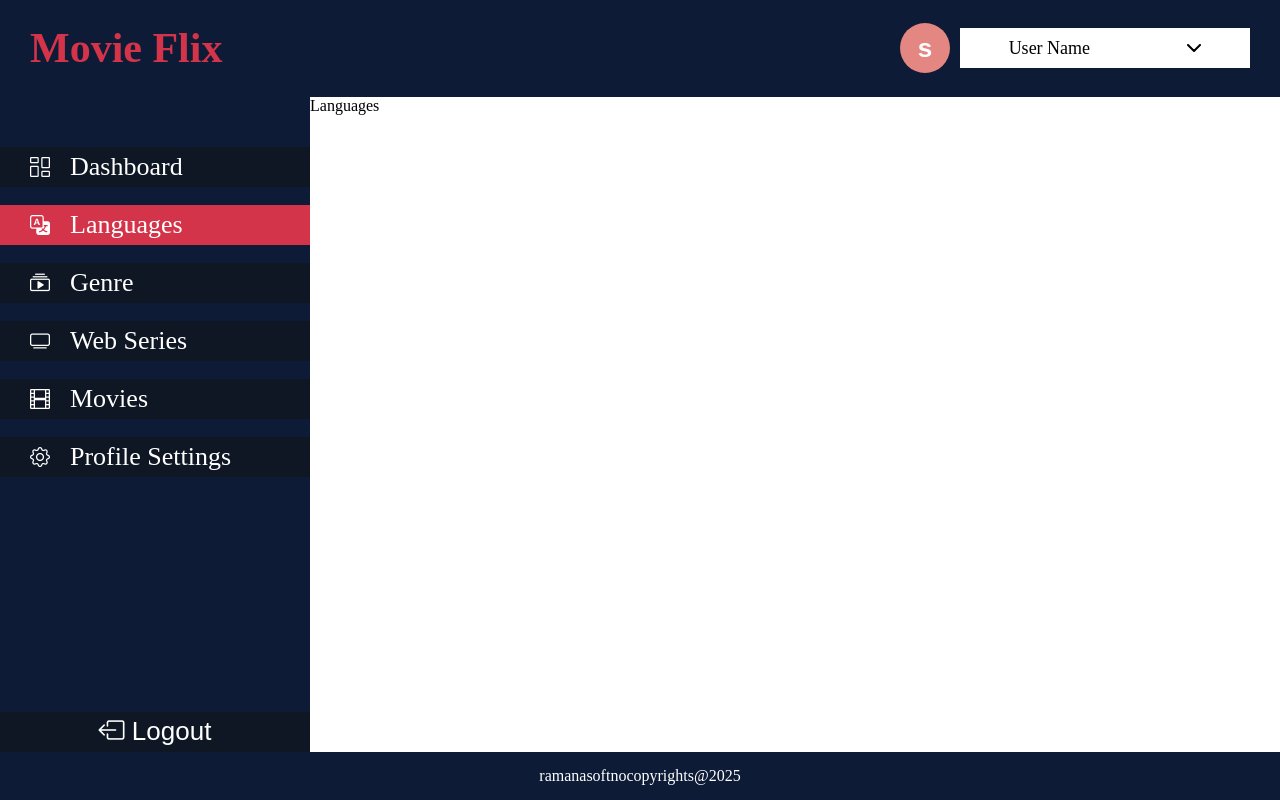
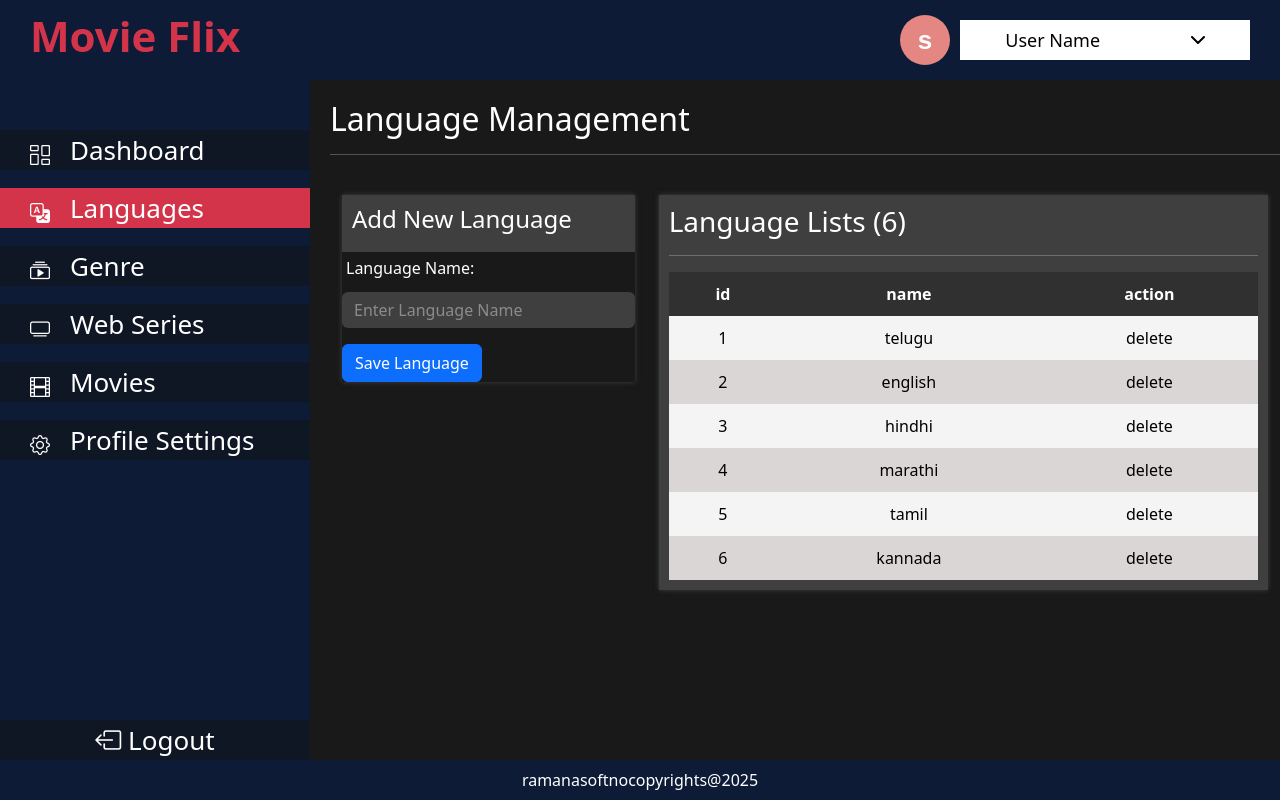
Before and after one commit to sandeepnani0902/movie-flix, a React (Vite) app: page /dashboard/languages in a window 1280 px wide. Built offline with nearby package versions, Linux system fonts and the light colour scheme; a web font is replaced by a local one.

Commit message:
created language component

```diff
--- a/src/components/Dashboard/Dashboard.jsx
+++ b/src/components/Dashboard/Dashboard.jsx
@@ -4,6 +4,7 @@
 import dropdownImg from "../../assets/dropdown.svg";
 // import Viewprofile from './Dropdownpages/Viewprofile';
 import './dashboard.css';
+
 
 function Dashboard({profile}) {
   const [checkdropdown, setCheckdropdown] = useState(false);
--- a/src/components/Dashboard/dashboard.css
+++ b/src/components/Dashboard/dashboard.css
@@ -97,6 +97,7 @@
   gap: 10px;
   flex-direction: column;
   background-color: #fff;
+  margin: 0;
 }
 .dropdown-content li{
   width: 100%;
@@ -114,7 +115,9 @@
 }
 
 .dashboard-content{
-  height: calc(100vh - 145px);
+  height: calc(100vh - 120px);
+  width: 100%;
+
 }
 footer {
   height: 100px;
--- a/src/components/pages/Languages.jsx
+++ b/src/components/pages/Languages.jsx
@@ -1,8 +1,76 @@
-import React from 'react'
+import React, { useEffect, useState } from 'react'
+import Button from 'react-bootstrap/Button';
+import {Form, Container, Row, Col} from 'react-bootstrap';
+import '../pagescss/language.css'
+import axios from 'axios'
+function Languages() {
+  const [languageslist, setLanguageslist] = useState(["telugu", "english","hindhi","marathi", "tamil","kannada"])
+  const [language, setLanguage] = useState("")
 
-function Languages() {
+     async function savelanguage(){
+    // const response = await axios.post(`https://localhost:2025/movieflix/language/:${language}`)
+    console.log(language)
+    setLanguage("")
+    }
+
   return (
-    <div>Languages</div>
+    <div className='language-container'>
+      <div className="language-header">
+        <h2>Language Management</h2>
+        <div className="hr" />
+      </div>
+      <hr />
+      <Container className='contianer'>
+        <Row>
+          <Col lg={4} md={6} xs={12}>
+            <div className="form">
+               <Form>
+                  <Form.Group className="mb-3">
+                    <div className='language-subtitle'>
+                      <h4>Add New Language</h4>
+                    </div>
+                    <Form.Label className='p-1' >
+                          Language Name:
+                      </Form.Label>
+                    <Form.Control className='input' type="email" placeholder="Enter Language Name" value={language} onChange={e => setLanguage(e.target.value) }/>
+                    <Button className='primary mt-3' onClick={savelanguage} >Save Language</Button>
+                  </Form.Group>
+               </Form>
+            </div>
+          </Col>
+
+          <Col lg={8} md={6} xs={12}>
+          <div className='language-table'>
+                <h3>Language Lists ({languageslist.length})</h3>
+                <hr />
+            <table>
+              <thead>
+                <tr id='headers'>
+                  <th>id</th>
+                  <th>name</th>
+                  <th>action</th>
+                </tr>
+              </thead>
+
+              <tbody>
+                {languageslist.map((lang, index) => (
+                  <tr key={index}>
+                    <td>{index + 1}</td>
+                    <td>{lang}</td>
+                    <td>delete</td>
+                  </tr>
+                ))}
+              </tbody>
+            </table>
+          </div>
+          </Col>
+
+        </Row>
+      </Container>
+
+
+    </div>
+
   )
 }
 
--- /dev/null
+++ b/src/components/pagescss/language.css
@@ -0,0 +1,65 @@
+.language-container{
+  width: 100%;
+  height: 100%;
+  padding: 20px 0 0 20px;
+  margin: 0;
+  background-color: rgba(0, 0, 0, 0.9);
+  color: white;
+}
+.form{
+
+    box-shadow: 0px 0px 5px rgb(63, 63, 63);
+}
+.form .language-subtitle{
+    width: 100%;
+    height: 100%;
+    margin: 0;
+    padding: 10px;
+    background-color: rgb(63, 63, 63);
+    border-bottom: #303030;
+}
+.form .input{
+
+    background-color: rgb(63, 63, 63);
+    border: none;
+     border: none;
+    outline: none;
+
+
+}
+.form .input::placeholder{
+    color: rgb(255, 255, 255, 0.4);
+}
+.contianer{
+    margin-top: 30px;
+    padding: 10px 5px;
+}
+.language-table{
+    padding: 10px 10px;
+    box-shadow: 0px 0px 5px rgb(63, 63, 63);
+    background-color: rgb(63, 63, 63);
+}
+.language-table table{
+    width: 100%;
+    border-radius: 15px;
+    background-color: rgb(244, 244, 244);
+
+
+}
+thead #headers{
+    background-color: #303030;
+    color: rgb(255, 255, 255);
+}
+
+table tr, th, td{
+      text-align: center;
+      padding: 10px;
+
+}
+tr:nth-child(odd){
+    color: black;
+}
+tr:nth-child(even) {
+  background-color: #dad6d6;
+  color: black;
+}
--- a/src/main.jsx
+++ b/src/main.jsx
@@ -4,6 +4,7 @@
 import { BrowserRouter } from 'react-router-dom'
 import App from './App.jsx'
 import 'bootstrap-icons/font/bootstrap-icons.css';
+import 'bootstrap/dist/css/bootstrap.min.css';
 
 createRoot(document.getElementById('root')).render(
   <StrictMode>
```
Also changed, not shown: src/components/Login.jsx (added, +63 -0 lines).
